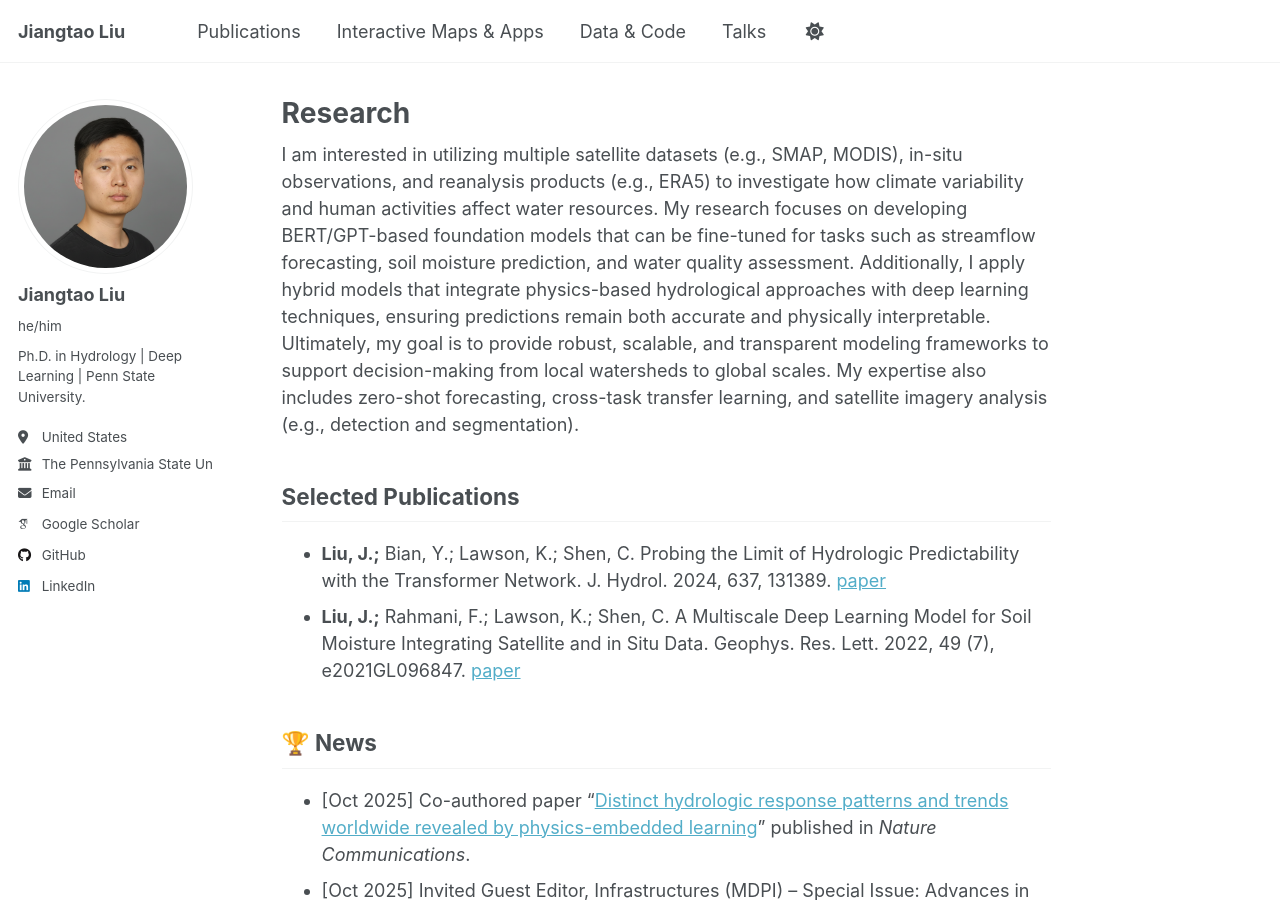
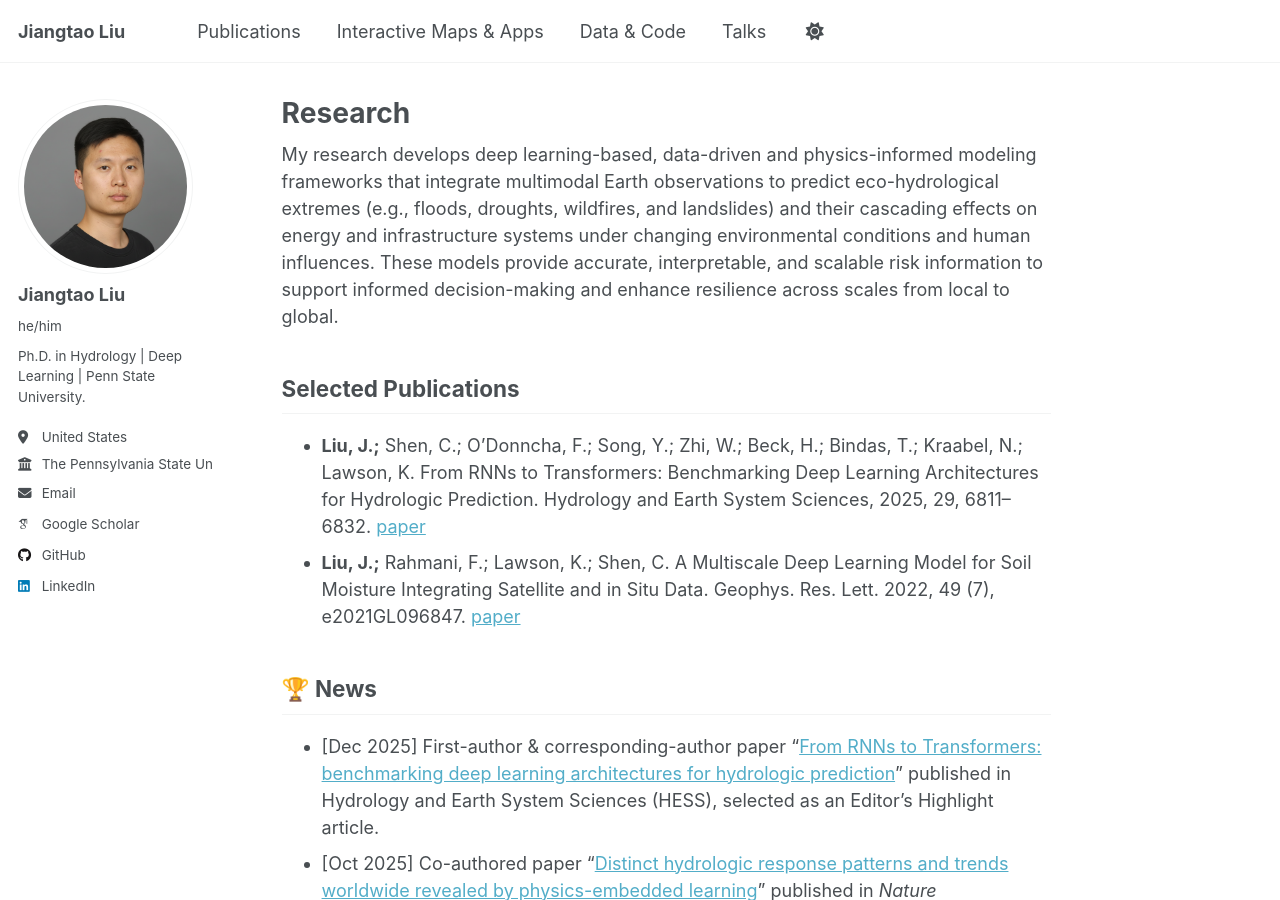
Before and after one commit to jayhydro/jayhydro.github.io, a Jekyll site: the page built from _pages/about.md, in a window 1280 px wide and 900 px high. Built offline with Jekyll 4.4.1, drawn with Linux system fonts in a browser that asks for light colours; some web fonts are replaced.

Commit message:
Update about.md

```diff
--- a/_pages/about.md
+++ b/_pages/about.md
@@ -7,13 +7,14 @@ redirect_from:
   - /about.html
 ---
 
-I am interested in utilizing multiple satellite datasets (e.g., SMAP, MODIS), in-situ observations, and reanalysis products (e.g., ERA5) to investigate how climate variability and human activities affect water resources. My research focuses on developing BERT/GPT-based foundation models that can be fine-tuned for tasks such as streamflow forecasting, soil moisture prediction, and water quality assessment. Additionally, I apply hybrid models that integrate physics-based hydrological approaches with deep learning techniques, ensuring predictions remain both accurate and physically interpretable. Ultimately, my goal is to provide robust, scalable, and transparent modeling frameworks to support decision-making from local watersheds to global scales. My expertise also includes zero-shot forecasting, cross-task transfer learning, and satellite imagery analysis (e.g., detection and segmentation).
+My research develops deep learning-based, data-driven and physics-informed modeling frameworks that integrate multimodal Earth observations to predict eco-hydrological extremes (e.g., floods, droughts, wildfires, and landslides) and their cascading effects on energy and infrastructure systems under changing environmental conditions and human influences. These models provide accurate, interpretable, and scalable risk information to support informed decision-making and enhance resilience across scales from local to global.
 
 ## Selected Publications
-- **Liu, J.;** Bian, Y.; Lawson, K.; Shen, C. Probing the Limit of Hydrologic Predictability with the Transformer Network. J. Hydrol. 2024, 637, 131389. [paper](https://doi.org/10.1016/j.jhydrol.2024.131389)
+- **Liu, J.;** Shen, C.; O'Donncha, F.; Song, Y.; Zhi, W.; Beck, H.; Bindas, T.; Kraabel, N.; Lawson, K. From RNNs to Transformers: Benchmarking Deep Learning Architectures for Hydrologic Prediction. Hydrology and Earth System Sciences, 2025, 29, 6811–6832. [paper](https://hess.copernicus.org/articles/29/6811/2025/)
 - **Liu, J.;** Rahmani, F.; Lawson, K.; Shen, C. A Multiscale Deep Learning Model for Soil Moisture Integrating Satellite and in Situ Data. Geophys. Res. Lett. 2022, 49 (7), e2021GL096847. [paper](https://doi.org/10.1029/2021GL096847)
 
 ## 🏆 News
+- [Dec 2025] First-author & corresponding-author paper “[From RNNs to Transformers: benchmarking deep learning architectures for hydrologic prediction](https://hess.copernicus.org/articles/29/6811/2025/)” published in Hydrology and Earth System Sciences (HESS), selected as an Editor’s Highlight article.
 - [Oct 2025] Co-authored paper “[Distinct hydrologic response patterns and trends worldwide revealed by physics-embedded learning](https://doi.org/10.1038/s41467-025-64367-1)” published in *Nature Communications*.
 - [Oct 2025] Invited Guest Editor, Infrastructures (MDPI) – Special Issue: Advances in Geohazards for Infrastructures: Present and Future.
 - [Aug 2025] Successfully defended my Ph.D. dissertation and completed my doctoral degree at The Pennsylvania State University.
```
